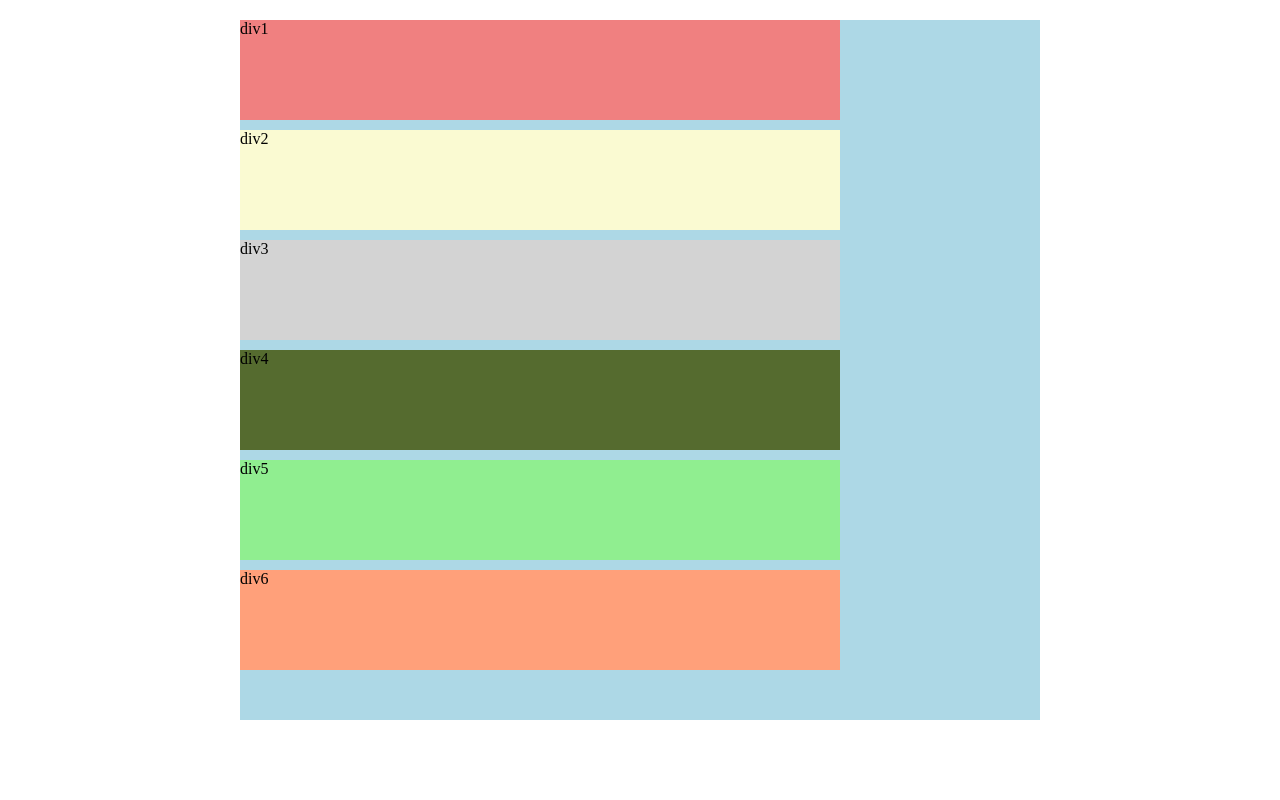
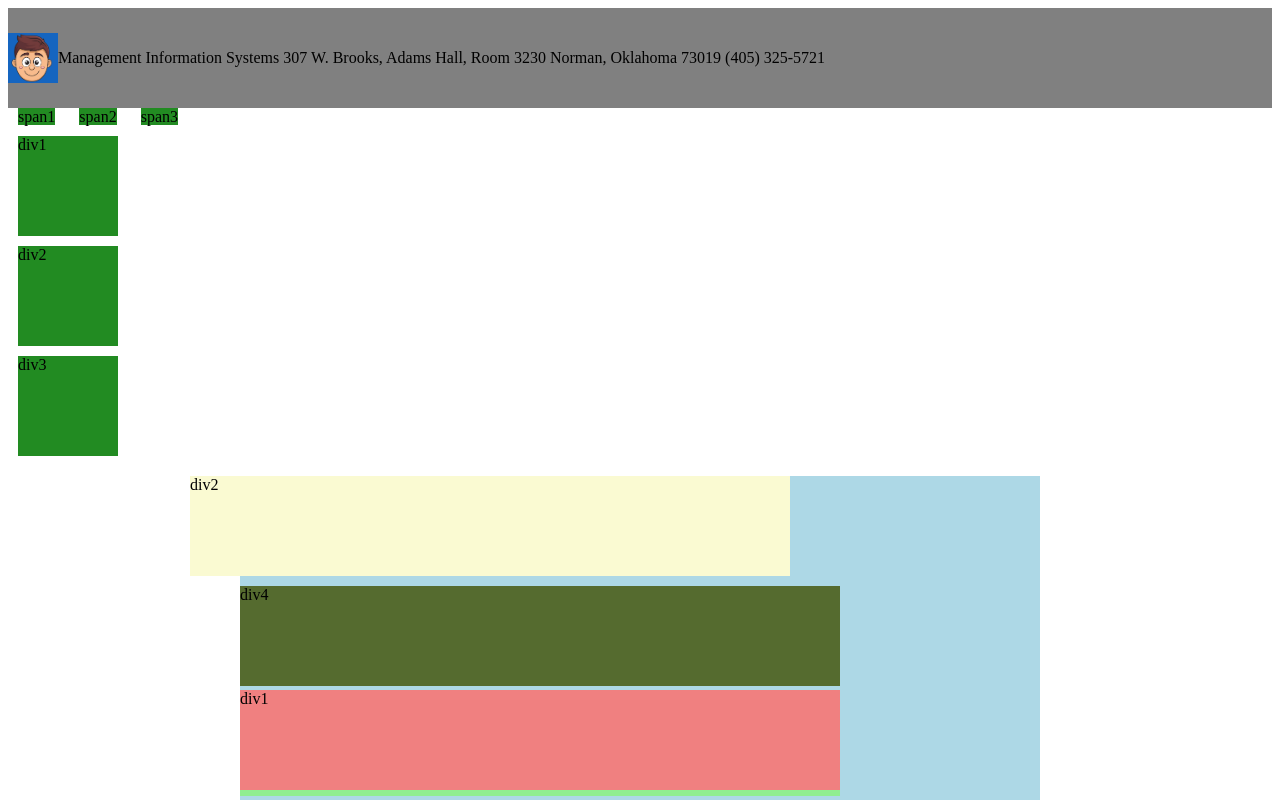
Before and after one commit to vivvo806/vivvo806.github.io, a plain HTML site: page 0308/index.html in a window 1280 px wide. Shown: the top 800 px of the page. Drawn offline with Linux system fonts and the light colour scheme.

Commit message:
more position notes

```diff
--- a/0308/index.html
+++ b/0308/index.html
@@ -15,6 +15,7 @@
             margin:20px;
             margin-left:auto;
             margin-right:auto;
+            position: relative;
         }
         #div1
         {
@@ -22,6 +23,9 @@
             height:100px;
             background-color:lightcoral;
             margin-bottom:10px;
+            position:fixed;
+            bottom: 0px; /*always will show at bottom since fixed*/
+            z-index:99; /*this will allow div1 to be the top layer (for div3 and div4 since those were the only ones that it couldnt overlayer)*/
 
         }
         #div2
@@ -30,6 +34,8 @@
             height: 100px;
             background-color: lightgoldenrodyellow;
             margin-bottom: 10px;
+            position:relative; /*static is default location; relative to static location*/
+            left:-50px; /*move to left*/
         }
         #div3
         {
@@ -37,6 +43,8 @@
             height: 100px;
             background-color: lightgray;
             margin-bottom: 10px;
+            position:absolute; /*finds parent that is non-static*/
+            bottom:5px;
         }
         #div4
         {
@@ -44,6 +52,8 @@
             height: 100px;
             background-color: darkolivegreen;
             margin-bottom: 10px;
+            position:sticky;
+            top:0px;
         }
         #div5
         {
@@ -59,9 +69,61 @@
             background-color: lightsalmon;
             margin-bottom: 10px;
         }
+
+        .sp1 /*define style class*/ {
+            width: 100px;
+            height: 100px;
+            background-color: forestgreen;
+            margin: 10px;
+            display: inline; /*by default; biggest diff between span and div.
+                if changed to block, it will act like div.
+                if changed to inline-block, it will change to block size but remain on same row
+            */
+        }
+
+        .dv1
+        {
+            width: 100px;
+            height: 100px;
+            background-color: forestgreen;
+            margin: 10px;
+            display:block; /*by default*/
+        }
+
+        #foot
+        {
+            height:100px;
+            background-color:gray;
+            display: flex;
+            flex-direction:row;
+            align-items:center;
+        }
     </style>
 </head>
 <body>
+    <div id="foot">
+        <div id="f1">
+            <img src="head1.png" style="height:50px;" />
+        </div>
+
+        <div id="f2">
+            Management Information Systems
+            307 W. Brooks, Adams Hall, Room 3230
+            Norman, Oklahoma 73019
+            (405) 325-5721
+        </div>
+
+        <div id="f3"></div>
+    </div>
+
+    <span class="sp1">span1</span>
+    <span class="sp1">span2</span>
+    <span class="sp1">span3</span>
+
+    <div class="dv1">div1</div>
+    <div class="dv1">div2</div>
+    <div class="dv1">div3</div>
+
     <div id="main">
         <div id="div1">div1</div>
         <div id="div2">div2</div>
```
Also changed, not shown: 1 other file.
